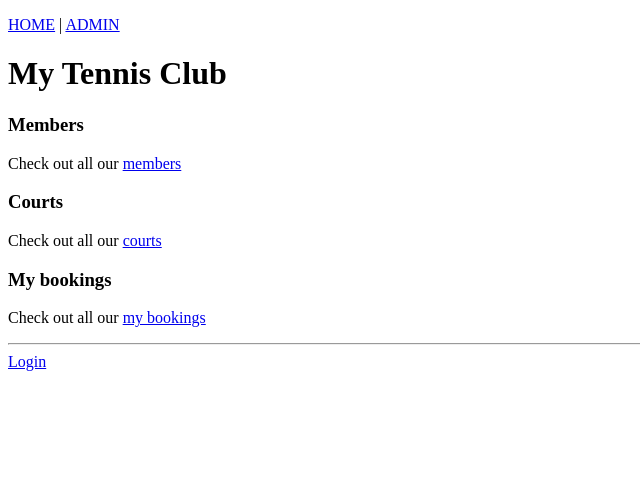
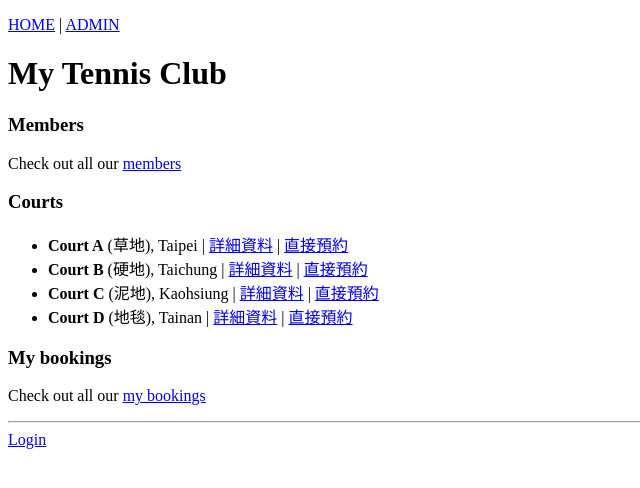
Before and after one commit to nlhsueh/nlh_tennis_club, a Django app: page / in a window 1280 px wide. Shown: the top 488 px of the page, without its empty margins (0-640 px from the left). Run offline with Django 3.2, Linux system fonts and the light colour scheme; data comes from the database, SQL or seed files in the repository.

Commit message:
List courts directly on homepage for direct details and booking

```diff
--- a/members/templates/main.html
+++ b/members/templates/main.html
@@ -14,7 +14,17 @@
 
   <h3>Courts</h3>
 
-  <p>Check out all our <a href="/courts/">courts</a></p>
+  <ul>
+    {% for court in courts %}
+      <li>
+        <strong>{{ court.courtname }}</strong> ({{ court.get_courttype_display }}), {{ court.city }}
+        | <a href="{% url 'court_details' court.id %}">詳細資料</a>
+        | <a href="{% url 'booking' court.id %}">直接預約</a>
+      </li>
+    {% empty %}
+      <li>目前無任何球場資訊。</li>
+    {% endfor %}
+  </ul>
 
   <h3>My bookings</h3>
 
--- a/members/views.py
+++ b/members/views.py
@@ -2,6 +2,7 @@ from django.shortcuts import render
 from django.http import HttpResponse
 from django.template import loader
 from .models import Member
+from courts.models import Court
 
 # Create your views here.
 def members(request):
@@ -23,8 +24,12 @@ def details(request, id):
 def main(request):
     print ('main is called')
     print(request.session.items())
+    courts = Court.objects.all()
     template = loader.get_template('main.html')
-    return HttpResponse(template.render({}, request))
+    context = {
+        'courts': courts,
+    }
+    return HttpResponse(template.render(context, request))
 
 def testing(request):
     template = loader.get_template('template.html')
```
